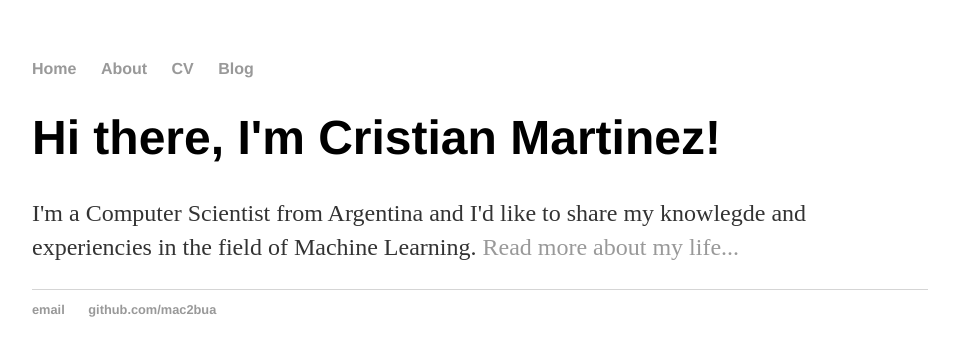
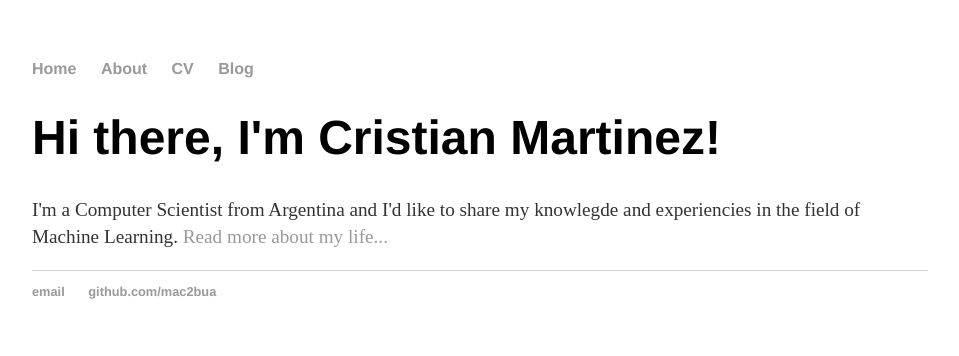
Before and after one commit to mac2bua/mac2bua.github.io, a Jekyll site: the page built from index.html, in a window 1280 px wide. Shown: the top 356 px of the page, without its empty margins (160-1119 px from the left). Built offline with Jekyll 4.4.1, drawn with Linux system fonts in a browser that asks for light colours.

Commit message:
Remove jekyll-theme-minimal and changed the font size

```diff
--- a/_config.yml
+++ b/_config.yml
@@ -1,5 +1,3 @@
 name: Information, Entropy and the Universe
 markdown: kramdown
 permalink: /blog/:year/:month/:day/:title
-
-theme: jekyll-theme-minimal
--- a/css/main.css
+++ b/css/main.css
@@ -24,7 +24,7 @@ h1 {
     font-family:'Helvetica', 'Arial', 'Sans-Serif';
 }
 p {
-    font-size: 1.5em;
+    font-size: 1.2em;
     line-height: 1.4em;
     color: #333;
 }
@@ -35,7 +35,7 @@ footer {
 
 ul.posts {
     margin: 20px auto 40px;
-    font-size: 1.5em;
+    font-size: 1.2em;
 }
 
 ul.posts li {
```
